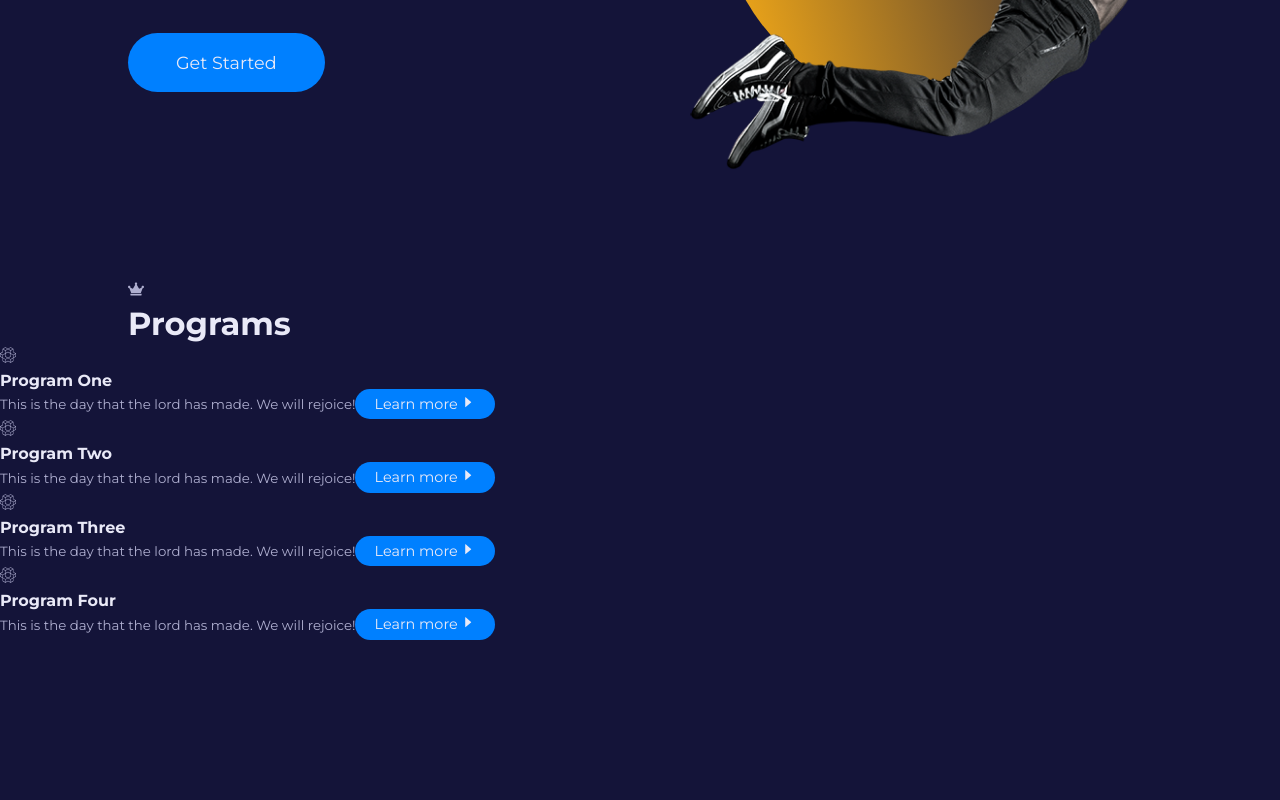
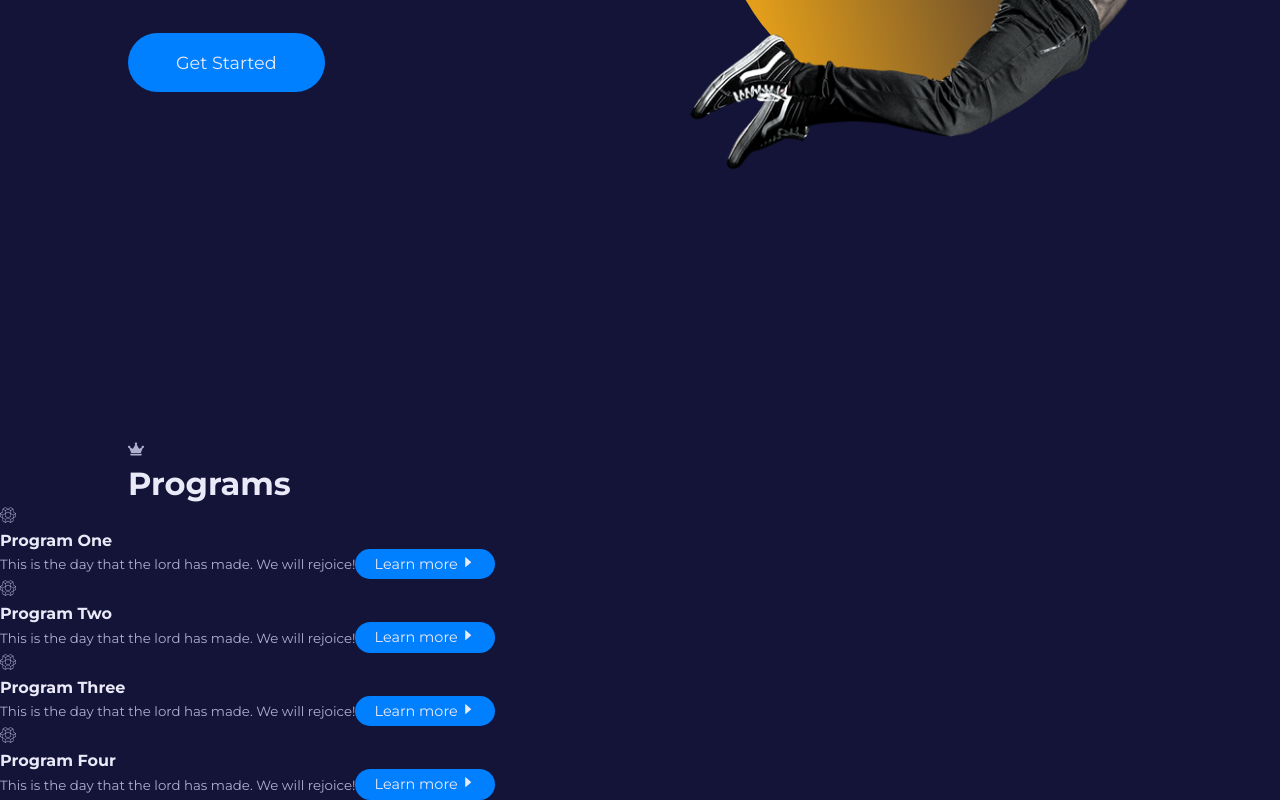
Before and after one commit to erickdc7/react-trainer-website, a React (Create React App) app: page / in a window 1280 px wide. Shown: the part 522-1322 px from the top of the page. Before the commit the page ends 1162 px from the top, so only its background shows below. Built offline with nearby package versions, Linux system fonts and the light colour scheme; the HTML template or start-up script is replaced by a standard one.

Commit message:
section styles added to index.css

```diff
--- a/src/index.css
+++ b/src/index.css
@@ -100,3 +100,7 @@ img {
 .btn.sm:hover {
   background: var(--color-gray-100);
 }
+
+section {
+  margin-top: 10rem;
+}
```
